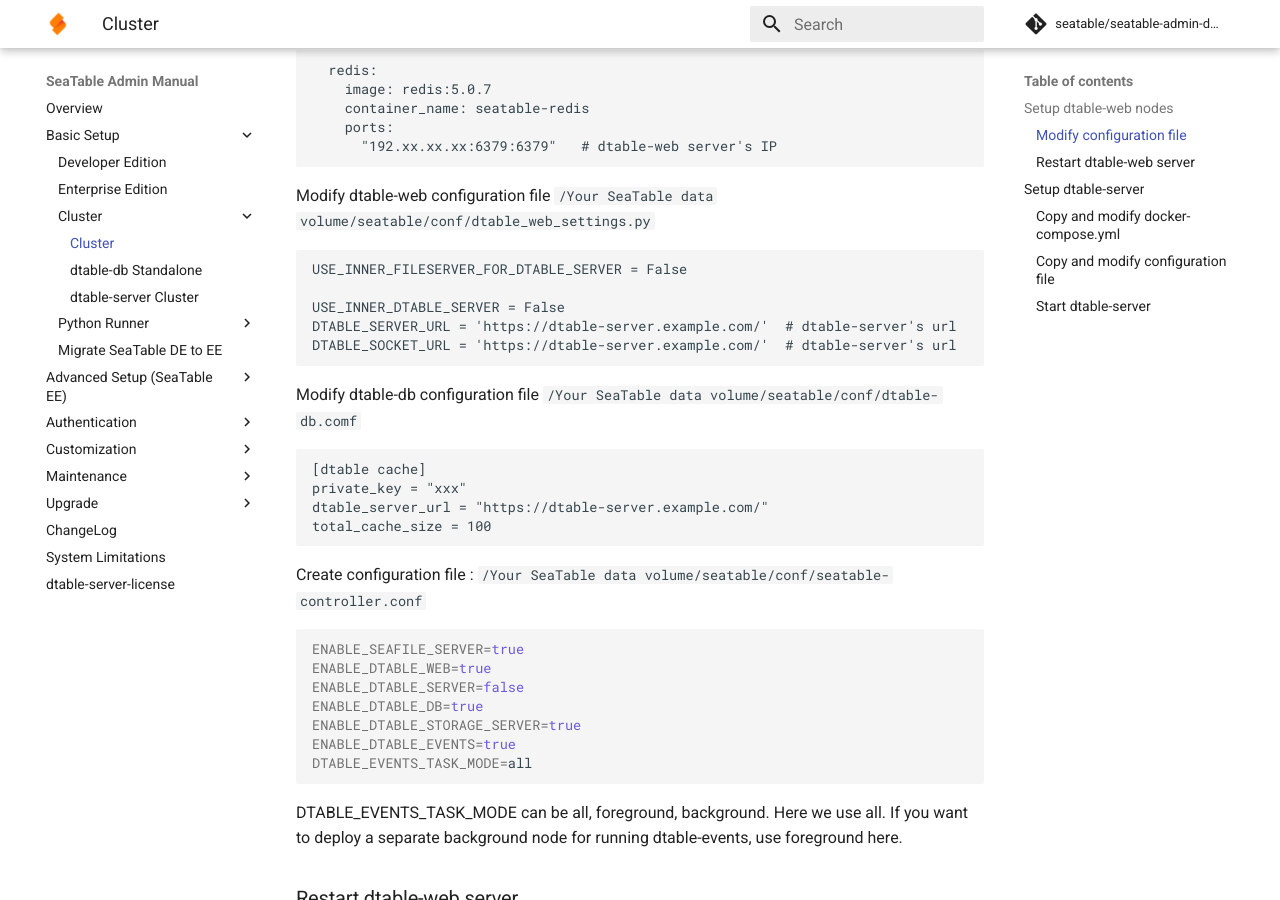
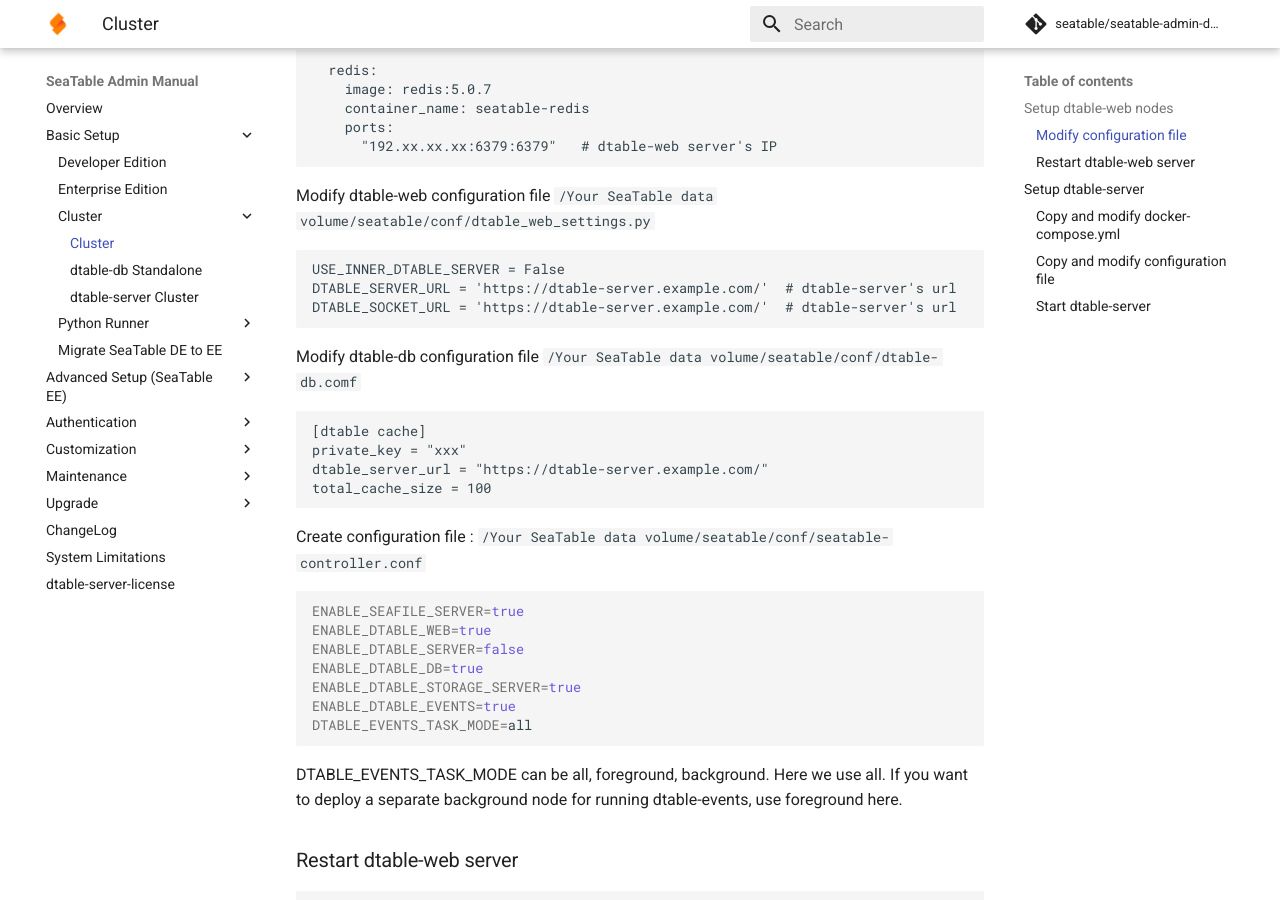
Before and after one commit to seatable/seatable-admin-docs, an MkDocs documentation site: the page built from manual/docker/Cluster/SeaTable Cluster.md, in a window 1280 px wide and 900 px high, scrolled down 1278 px. Built offline with MkDocs 1.6.1 and Material for MkDocs 9.7.7, drawn with Linux system fonts in a browser that asks for light colours; comment, search, counter and statistics services are not loaded.

Commit message:
rm cluster USE_INNER_FILESERVER_FOR_DTABLE_SERVER

````diff
--- a/manual/docker/Cluster/SeaTable Cluster.md
+++ b/manual/docker/Cluster/SeaTable Cluster.md
@@ -39,8 +39,6 @@
 Modify dtable-web configuration file  `/Your SeaTable data volume/seatable/conf/dtable_web_settings.py`
 
 ```
-USE_INNER_FILESERVER_FOR_DTABLE_SERVER = False
-
 USE_INNER_DTABLE_SERVER = False
 DTABLE_SERVER_URL = 'https://dtable-server.example.com/'  # dtable-server's url
 DTABLE_SOCKET_URL = 'https://dtable-server.example.com/'  # dtable-server's url
````
